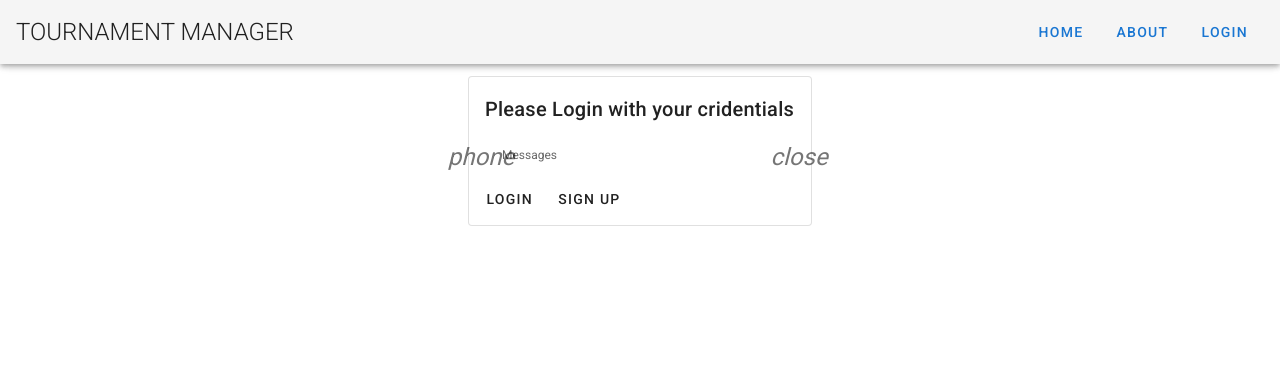
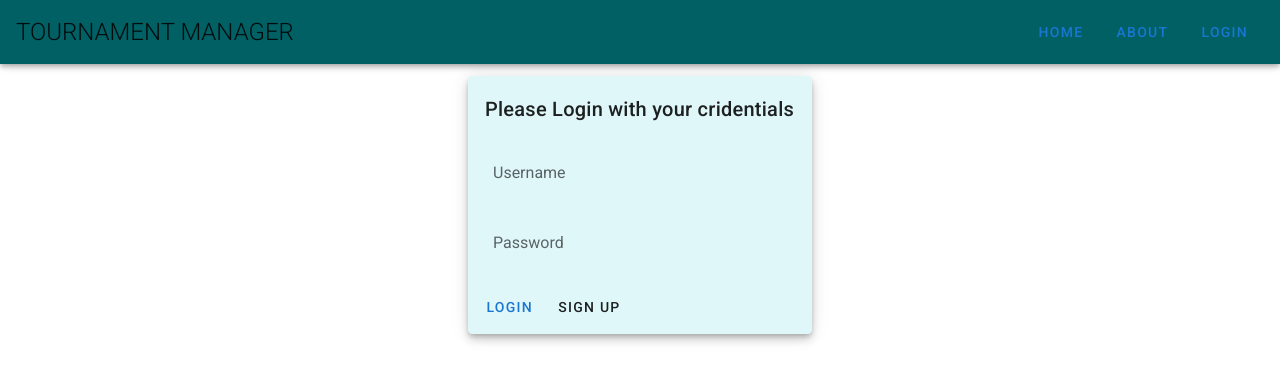
Before and after one commit to Chalta-Digital/tournament-builder, a Vue app in the folder frontend/: page / in a window 1280 px wide. Shown: the top 382 px of the page. Built offline with nearby package versions, Linux system fonts and the light colour scheme; no server answers.

Commit message:
login UI update and dashboard view added

```diff
--- a/frontend/package.json
+++ b/frontend/package.json
@@ -19,6 +19,7 @@
     "vuetify": "^2.2.11"
   },
   "devDependencies": {
+    "@mdi/font": "^5.3.45",
     "@vue/cli-plugin-eslint": "^4.4.3",
     "@vue/cli-service": "^4.4.3",
     "@vue/eslint-config-standard": "^5.1.2",
--- a/frontend/src/App.vue
+++ b/frontend/src/App.vue
@@ -2,7 +2,7 @@
   <v-app>
     <v-app-bar
       app
-      red accent-4
+      color="cyan darken-4"
     >
         <v-toolbar-title class="headline text-uppercase">
           <span></span>
--- a/frontend/src/components/Login.vue
+++ b/frontend/src/components/Login.vue
@@ -4,17 +4,15 @@
         class="mx-auto"
         max-width="344"
         outlined
+        color="cyan lighten-5"
+        :elevation="hover ? 24 : 6"
+
     >
         <v-card-title>Please Login with your cridentials</v-card-title>
-        <v-input
-          :messages="['Messages']"
-          append-icon="close"
-          prepend-icon="phone"
-        >
-        </v-input>
-
+        <v-text-field label="Username" rounded="true"></v-text-field>
+        <v-text-field label="Password" rounded="true"></v-text-field>
         <v-card-actions>
-        <v-btn text>Login</v-btn>
+        <v-btn text><router-link to="/dashboard">Login</router-link></v-btn>
         <v-btn text>Sign Up</v-btn>
         </v-card-actions>
     </v-card>
--- a/frontend/src/plugins/vuetify.js
+++ b/frontend/src/plugins/vuetify.js
@@ -1,7 +1,12 @@
+
+import '@mdi/font/css/materialdesignicons.css'
 import Vue from 'vue'
 import Vuetify from 'vuetify/lib'
 
 Vue.use(Vuetify)
 
 export default new Vuetify({
+  icons: {
+    iconfont: 'mdi'
+  }
 })
--- a/frontend/src/router.js
+++ b/frontend/src/router.js
@@ -2,6 +2,7 @@ import Vue from 'vue'
 import Router from 'vue-router'
 import Home from './views/Home.vue'
 import Camels from './views/Camels.vue'
+import Dashboard from './views/Dashboard.vue'
 
 Vue.use(Router)
 
@@ -18,6 +19,11 @@ export default new Router({
       path: '/camels',
       name: 'camels',
       component: Camels
+    },
+    {
+      path: '/dashboard',
+      name: 'dashboard',
+      component: Dashboard
     }
   ]
 })
--- /dev/null
+++ b/frontend/src/views/Dashboard.vue
@@ -0,0 +1,12 @@
+<template>
+  <div>
+  TM Dashboard
+  </div>
+</template>
+
+<script>
+
+export default {
+  name: 'Dashboard'
+}
+</script>
```
Also changed, not shown: 1 other file (tests, documents, lock files or other folders).
